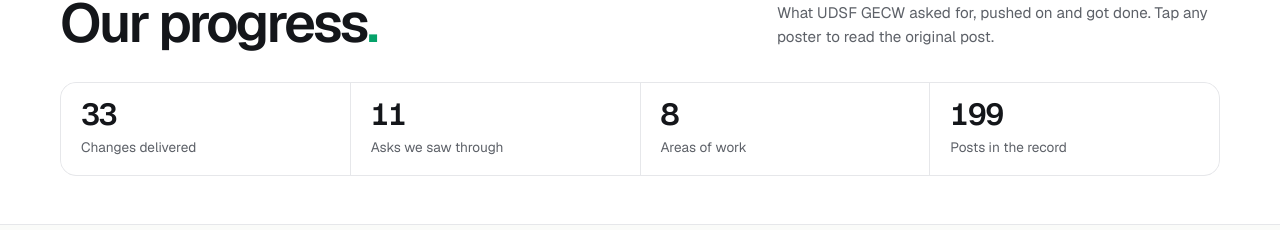
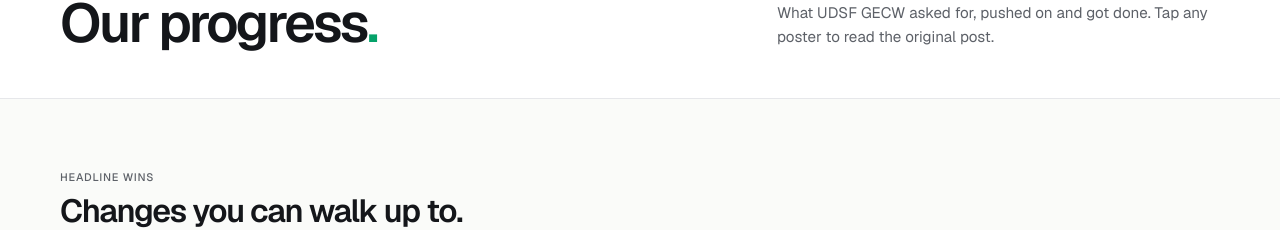
Before and after one commit to udsfgecw/website, a React (Vite) app: page /activities in a window 1280 px wide. Shown: the part 150-380 px from the top of the page. Built offline with nearby package versions, Linux system fonts and the light colour scheme; no server answers.

Commit message:
Remove stats grid from the activities page hero
Co-Authored-By: Claude Sonnet 5.5 <noreply@anthropic.com>

```diff
--- a/src/pages/ActivitiesPage.tsx
+++ b/src/pages/ActivitiesPage.tsx
@@ -79,19 +79,6 @@ export default function ActivitiesPage() {
               What UDSF GECW asked for, pushed on and got done. Tap any poster to read the original post.
             </p>
           </div>
-          <dl className="mt-8 grid grid-cols-2 gap-px overflow-hidden rounded-2xl border border-line bg-line sm:grid-cols-4">
-            {[
-              [DELIVERED, "Changes delivered"],
-              [STORIES.length, "Asks we saw through"],
-              [BY_THEME.length, "Areas of work"],
-              [ENTRIES.length, "Posts in the record"],
-            ].map(([value, label]) => (
-              <div key={label} className="bg-white px-5 py-4">
-                <dd className="text-[1.9rem] font-semibold leading-none tracking-[-0.05em] text-ink tabular-nums">{value}</dd>
-                <dt className="mt-2 text-[0.85rem] text-ink-2">{label}</dt>
-              </div>
-            ))}
-          </dl>
         </section>
 
         {/* the biggest finished changes */}
```
